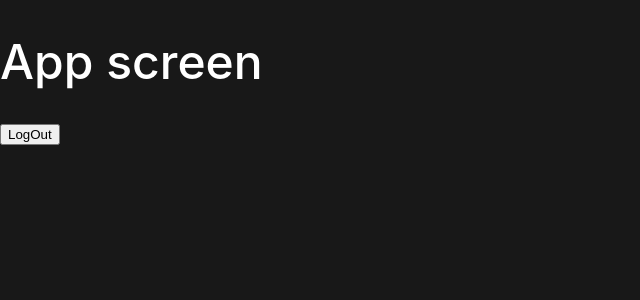
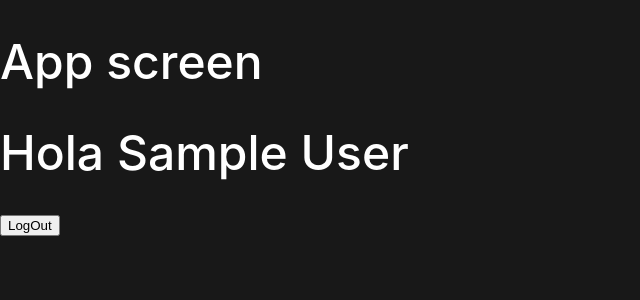
Before and after one commit to Pablo-Gallina/react-redux-firebase, a React (Create React App) app: page /app in a window 1280 px wide. Shown: the top 300 px of the page, without its empty margins (0-640 px from the left). Built offline with nearby package versions, Linux system fonts and the light colour scheme; no server answers; sample sign-in values are in the browser's storage.

Commit message:
useSelector para capturar el nombre del usuario desde estado redux

```diff
--- a/src/pages/AppScreen.jsx
+++ b/src/pages/AppScreen.jsx
@@ -1,9 +1,12 @@
 import React from 'react'
-import { useDispatch } from 'react-redux'
+import { useDispatch, useSelector } from 'react-redux'
 import { logOut } from '../redux/actions/auth';
 
 const AppScreen = () => {
     const dispatch = useDispatch();
+
+    // Retorna el state de redux (auth)
+    const { auth } = useSelector(state => state);
 
     const handleLogOut = () => {
         dispatch(logOut())
@@ -11,6 +14,8 @@ const AppScreen = () => {
     return (
         <>
             <h1>App screen</h1>
+
+            <h1>Hola { auth.displayName }</h1>
             <button onClick={handleLogOut}>LogOut</button>
         </>
     )
```
